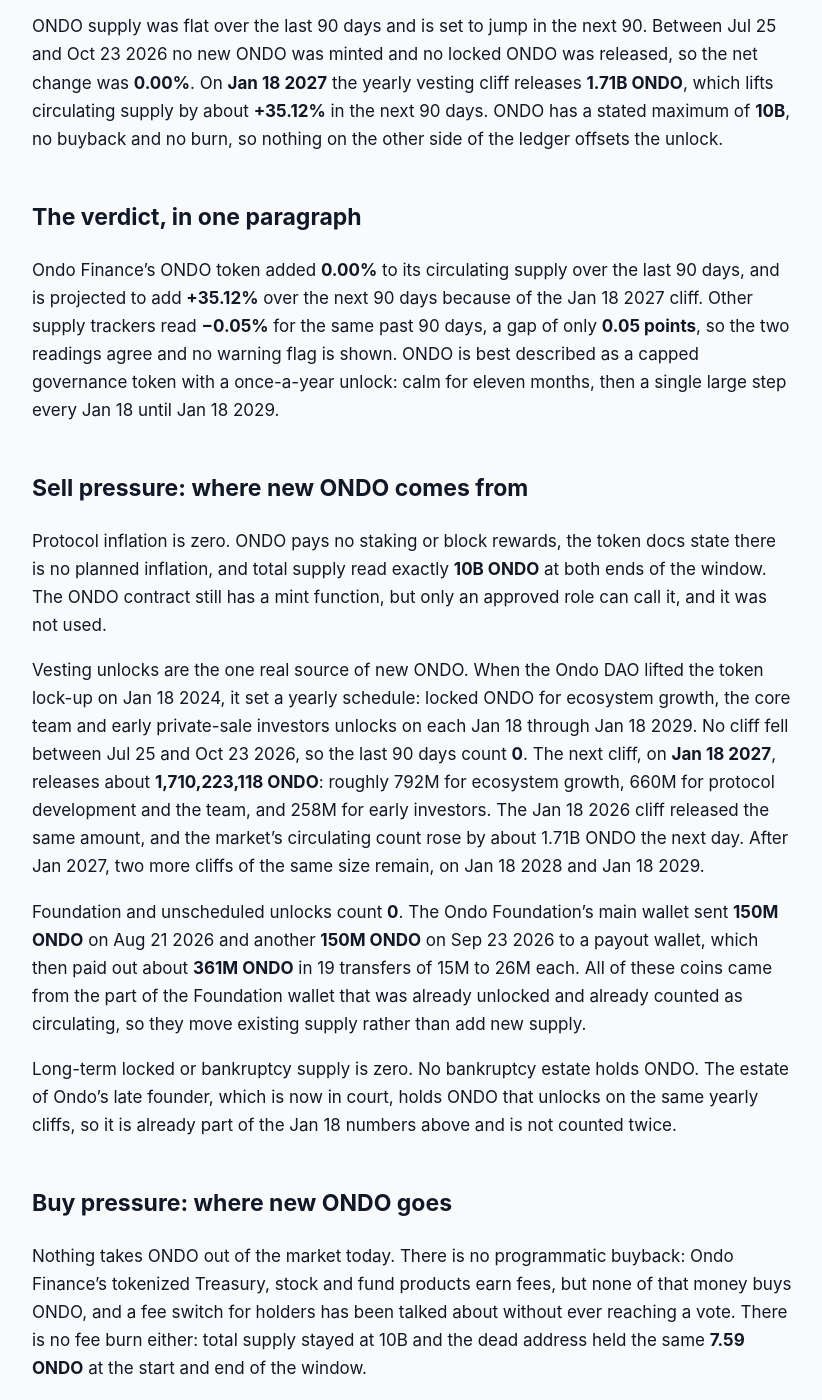
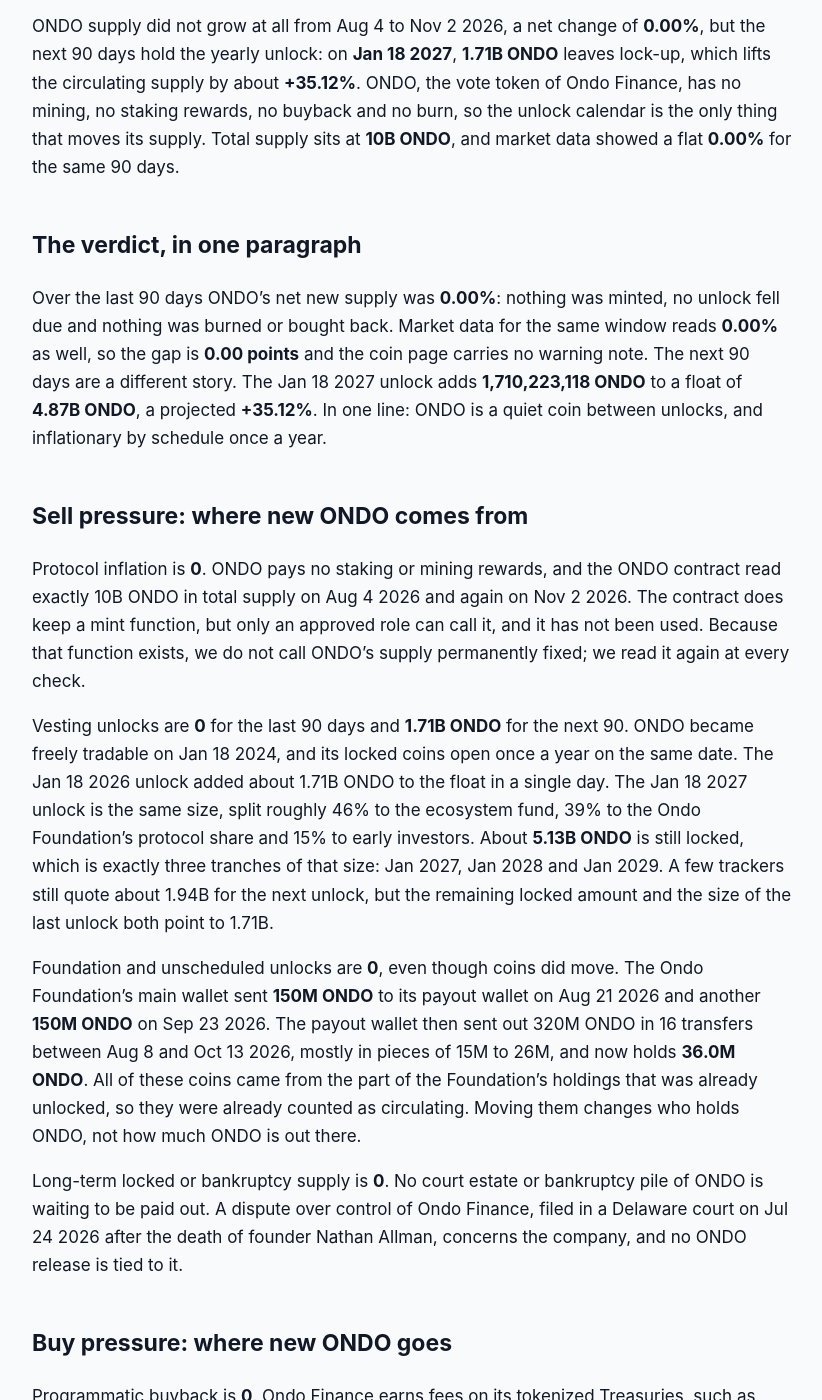
Before and after one commit to jeevansongmy-spec/mrnasdog-articles, a Jekyll site: the page built from crypto/ondo-pressure-framework.md, in a window 1280 px wide and 1400 px high, scrolled down 275 px. Shown: the whole window, without its empty margins (228-1050 px from the left). Built offline with Jekyll 4.4.1, drawn with Linux system fonts in a browser that asks for light colours; some of the changed text lies outside the part shown.

Commit message:
publish: crypto/ondo-pressure-framework

```diff
--- a/crypto/ondo-pressure-framework.md
+++ b/crypto/ondo-pressure-framework.md
@@ -1,6 +1,6 @@
 ---
-title:         "ONDO Inflation Analysis · October 2026 · Mixed last 90D · projected to grow"
-description:   "ONDO supply was flat for 90 days, but the Jan 18 2027 cliff releases 1.71B ONDO, about +35% in the next 90 days. No emissions, no buyback, no burn."
+title:         "ONDO Inflation Analysis · November 2026 · Mixed last 90D · projected to grow"
+description:   "ONDO supply was flat from Aug 4 to Nov 2 2026, then the Jan 18 2027 unlock frees 1.71B ONDO, about +35% in 90 days. No emissions, no buyback, no burn."
 canonical_url: "https://mrnasdog.com/research/ondo/inflation"
 tags:          ["crypto", "ondo", "rwa", "tokenunlocks"]
 published:     true
@@ -10,58 +10,60 @@ published:     true
 <!-- main-page -->
 This is the long supply read. For the signal, the price drivers and the questions people ask about Ondo Finance, see [mrnasdog.com/research/ondo](https://mrnasdog.com/research/ondo).
 
-# ONDO Inflation Analysis · October 2026 · Mixed last 90D · projected to grow
+# ONDO Inflation Analysis · November 2026 · Mixed last 90D · projected to grow
 
-ONDO supply was flat over the last 90 days and is set to jump in the next 90. Between Jul 25 and Oct 23 2026 no new ONDO was minted and no locked ONDO was released, so the net change was **0.00%**. On **Jan 18 2027** the yearly vesting cliff releases **1.71B ONDO**, which lifts circulating supply by about **+35.12%** in the next 90 days. ONDO has a stated maximum of **10B**, no buyback and no burn, so nothing on the other side of the ledger offsets the unlock.
+ONDO supply did not grow at all from Aug 4 to Nov 2 2026, a net change of **0.00%**, but the next 90 days hold the yearly unlock: on **Jan 18 2027**, **1.71B ONDO** leaves lock-up, which lifts the circulating supply by about **+35.12%**. ONDO, the vote token of Ondo Finance, has no mining, no staking rewards, no buyback and no burn, so the unlock calendar is the only thing that moves its supply. Total supply sits at **10B ONDO**, and market data showed a flat **0.00%** for the same 90 days.
 
 ## The verdict, in one paragraph
 
-Ondo Finance's ONDO token added **0.00%** to its circulating supply over the last 90 days, and is projected to add **+35.12%** over the next 90 days because of the Jan 18 2027 cliff. Other supply trackers read **−0.05%** for the same past 90 days, a gap of only **0.05 points**, so the two readings agree and no warning flag is shown. ONDO is best described as a capped governance token with a once-a-year unlock: calm for eleven months, then a single large step every Jan 18 until Jan 18 2029.
+Over the last 90 days ONDO's net new supply was **0.00%**: nothing was minted, no unlock fell due and nothing was burned or bought back. Market data for the same window reads **0.00%** as well, so the gap is **0.00 points** and the coin page carries no warning note. The next 90 days are a different story. The Jan 18 2027 unlock adds **1,710,223,118 ONDO** to a float of **4.87B ONDO**, a projected **+35.12%**. In one line: ONDO is a quiet coin between unlocks, and inflationary by schedule once a year.
 
 ## Sell pressure: where new ONDO comes from
 
-Protocol inflation is zero. ONDO pays no staking or block rewards, the token docs state there is no planned inflation, and total supply read exactly **10B ONDO** at both ends of the window. The ONDO contract still has a mint function, but only an approved role can call it, and it was not used.
+Protocol inflation is **0**. ONDO pays no staking or mining rewards, and the ONDO contract read exactly 10B ONDO in total supply on Aug 4 2026 and again on Nov 2 2026. The contract does keep a mint function, but only an approved role can call it, and it has not been used. Because that function exists, we do not call ONDO's supply permanently fixed; we read it again at every check.
 
-Vesting unlocks are the one real source of new ONDO. When the Ondo DAO lifted the token lock-up on Jan 18 2024, it set a yearly schedule: locked ONDO for ecosystem growth, the core team and early private-sale investors unlocks on each Jan 18 through Jan 18 2029. No cliff fell between Jul 25 and Oct 23 2026, so the last 90 days count **0**. The next cliff, on **Jan 18 2027**, releases about **1,710,223,118 ONDO**: roughly 792M for ecosystem growth, 660M for protocol development and the team, and 258M for early investors. The Jan 18 2026 cliff released the same amount, and the market's circulating count rose by about 1.71B ONDO the next day. After Jan 2027, two more cliffs of the same size remain, on Jan 18 2028 and Jan 18 2029.
+Vesting unlocks are **0** for the last 90 days and **1.71B ONDO** for the next 90. ONDO became freely tradable on Jan 18 2024, and its locked coins open once a year on the same date. The Jan 18 2026 unlock added about 1.71B ONDO to the float in a single day. The Jan 18 2027 unlock is the same size, split roughly 46% to the ecosystem fund, 39% to the Ondo Foundation's protocol share and 15% to early investors. About **5.13B ONDO** is still locked, which is exactly three tranches of that size: Jan 2027, Jan 2028 and Jan 2029. A few trackers still quote about 1.94B for the next unlock, but the remaining locked amount and the size of the last unlock both point to 1.71B.
 
-Foundation and unscheduled unlocks count **0**. The Ondo Foundation's main wallet sent **150M ONDO** on Aug 21 2026 and another **150M ONDO** on Sep 23 2026 to a payout wallet, which then paid out about **361M ONDO** in 19 transfers of 15M to 26M each. All of these coins came from the part of the Foundation wallet that was already unlocked and already counted as circulating, so they move existing supply rather than add new supply.
+Foundation and unscheduled unlocks are **0**, even though coins did move. The Ondo Foundation's main wallet sent **150M ONDO** to its payout wallet on Aug 21 2026 and another **150M ONDO** on Sep 23 2026. The payout wallet then sent out 320M ONDO in 16 transfers between Aug 8 and Oct 13 2026, mostly in pieces of 15M to 26M, and now holds **36.0M ONDO**. All of these coins came from the part of the Foundation's holdings that was already unlocked, so they were already counted as circulating. Moving them changes who holds ONDO, not how much ONDO is out there.
 
-Long-term locked or bankruptcy supply is zero. No bankruptcy estate holds ONDO. The estate of Ondo's late founder, which is now in court, holds ONDO that unlocks on the same yearly cliffs, so it is already part of the Jan 18 numbers above and is not counted twice.
+Long-term locked or bankruptcy supply is **0**. No court estate or bankruptcy pile of ONDO is waiting to be paid out. A dispute over control of Ondo Finance, filed in a Delaware court on Jul 24 2026 after the death of founder Nathan Allman, concerns the company, and no ONDO release is tied to it.
 
 ## Buy pressure: where new ONDO goes
 
-Nothing takes ONDO out of the market today. There is no programmatic buyback: Ondo Finance's tokenized Treasury, stock and fund products earn fees, but none of that money buys ONDO, and a fee switch for holders has been talked about without ever reaching a vote. There is no fee burn either: total supply stayed at 10B and the dead address held the same **7.59 ONDO** at the start and end of the window.
+Programmatic buyback is **0**. Ondo Finance earns fees on its tokenized Treasuries, such as USDY, and on its tokenized stocks, but those fees stay with the company. Talk of a "fee switch" that would send some of that money to ONDO holders has gone around for months, yet no proposal has been put to an Ondo DAO vote.
 
-The Ondo Foundation did not buy ONDO back in these 90 days; it only paid coins out. There is no ONDO staking programme and no new long-term lock, and the Ondo DAO's on-chain votes have been paused since January 2024, so no new lock could be approved soon. All four buy rows read **0** for the last 90 days and the next 90 days.
+Protocol fee burn is **0**. ONDO has no burn. Total supply stayed at 10B ONDO across the window, and the dead address held the same **7.59 ONDO** on Aug 4 and Nov 2 2026.
+
+Foundation buy is **0**. The Ondo Foundation pays ONDO out to fund growth and has not bought any back. New long-term lock is also **0**: ONDO has no staking, and voting in the Ondo DAO does not lock coins away. With all four buy rows at zero, nothing offsets the Jan 18 2027 unlock.
 
 ## Foundation and overhang
 
-The Ondo Foundation's main multisig wallet holds about **5.18B ONDO**. The Foundation itself says **4.42B** of that is still locked; the other roughly **757M** is unlocked and already counted as circulating. That unlocked share is what funds the regular payouts: about 150M ONDO every month or two in 2026. The payout wallet still holds about **36M ONDO**.
+The largest ONDO holder is the Ondo Foundation's main wallet, with **5.18B ONDO** on Nov 2 2026. The Foundation says **4.42B ONDO** of it is still locked, which leaves about **757M ONDO** free inside that wallet. The locked part opens on the Jan 18 dates; the free part has been paid out in steps of 150M, on May 11, Jun 22, Aug 21 and Sep 23 2026, with no step yet in October. The Foundation's payout wallet holds a further **36.0M ONDO** and pays out every week or two.
 
-In total, about **5.13B ONDO** is still locked across the whole supply. The Foundation holds 4.42B of it, and about **708M** more sits outside the Foundation, held for early investors and team members. We read the Foundation wallet and the payout wallet at every rebuild. If either wallet's locked balance falls between our checks, or if the circulating count moves before a cliff date, the outflow will enter the Foundation row of the ledger at the next refresh.
+About **708M ONDO** of the locked amount sits outside the Foundation, with early investors and team members, and it opens on the same yearly dates. We read both Foundation wallets on-chain at every check. If either balance falls between checks and the coins reach the market ahead of an unlock date, that outflow enters the Foundation row of the ledger at the next check.
 
 ## How ONDO compares to other real-world-asset and governance tokens
 
-ONDO belongs to the group of capped governance tokens whose supply grows only through vesting, not through emissions. Proof-of-stake Layer 1 coins such as Ethereum or Solana print new coins every day to pay validators, so their supply grows smoothly all year. ONDO prints nothing. Its supply stays still for most of the year and then rises in one step every Jan 18, which makes the timing of its sell pressure very easy to see in advance.
+ONDO belongs to the group of governance tokens whose supply moves only on an unlock calendar. Most tokens in that group unlock monthly, so the new supply arrives in small, steady slices. ONDO does the opposite: it saves a whole year of unlocks for one day. That makes ONDO look very calm for eleven months and very heavy in the 90 days around Jan 18. Compared with a monthly-unlock token of the same size, the yearly total is similar, but the market has to absorb it at once.
 
-Against other governance tokens that share fees, ONDO sits at the weaker end. Some DeFi tokens use protocol revenue to buy back or burn coins, which offsets part of their unlocks. Ondo Finance's products have grown fast, with about $4B in assets across its funds and tokenized stocks, but none of that revenue flows to ONDO today. Until a fee switch is approved, the only force on ONDO's supply is the unlock calendar.
+On the buy side, ONDO differs from the DeFi tokens that turn fees into buybacks. Sky (formerly Maker) and Hyperliquid use protocol income to buy their own tokens on the market, which takes supply off the market every day. Ondo Finance has a large and growing business in tokenized Treasuries and stocks, but none of that income reaches the ONDO token today. Until a fee switch is voted in, ONDO's only link to Ondo's business is the governance vote.
 
-Compared with tokens that unlock monthly, such as many newer Layer 1 and DeFi tokens, ONDO's yearly cliff is larger but rarer. A monthly unlock spreads the same coins over twelve small steps; ONDO releases about a third of its current float in a single day. That concentrates the risk on one date rather than spreading it.
+Against layer-1 chains such as Ethereum, ONDO has no ongoing issuance at all, so it never prints coins to pay validators. The trade-off is that its new supply is lumpy and scheduled years ahead, and with three equal unlocks left, about **51%** of all ONDO is still to come.
 
 ## What to watch in the next 90 days
 
-**Jan 18 2027**: the yearly cliff releases about 1.71B ONDO to ecosystem growth, the team and early investors. This is the single event that drives the +35.12% forecast.
+**Jan 18 2027**: the yearly unlock of 1,710,223,118 ONDO, the one event that moves the 90-day count, and the size of any move by the Foundation, investor and ecosystem wallets that receive it.
 
-The Foundation wallet's locked balance: it should stay at about 4.42B ONDO until the cliff. Any move below that before Jan 18 2027 would be an early release and would be added to the ledger.
+**Foundation payouts**: the main wallet released 150M ONDO roughly every one to two months in 2026; a fresh step before year end would show how fast its free 757M is being used.
 
-A fee switch or buyback vote: Ondo DAO votes have been paused since January 2024. If a vote reopens and routes product fees to buying ONDO, it would add the first buy-side pressure this token has had.
+**Ondo DAO**: any on-chain proposal for a fee switch or buyback would be the first new buy-side mechanism for ONDO since the token launched.
 
-The founder's estate: court cases over control of Ondo Finance and the late founder's holdings are still open. A ruling that moves those ONDO coins would not change total supply, but it could change who holds them.
+**Delaware court case**: a ruling in the dispute over control of Ondo Finance could change who runs the company and the Foundation's plans, though no ONDO release is tied to it today.
 
 ## Summary
 
-ONDO, the governance token of Ondo Finance, had a flat supply over the last 90 days (**0.00%**) and is projected to grow about **+35.12%** in the next 90 days when the yearly cliff releases **1.71B ONDO** on Jan 18 2027. ONDO has no emissions, no buyback and no burn, so unlocks are the whole story. The key risk is the one large step every Jan 18, with two more of the same size left in 2028 and 2029. The schedule tops out at **10B ONDO**; going past that would need the restricted mint function to be used, which has not happened.
+ONDO, the governance token of Ondo Finance, added no new supply from Aug 4 to Nov 2 2026, a net change of **0.00%**, in line with market data. The ONDO supply only grows through one yearly unlock, and the Jan 18 2027 unlock of **1.71B ONDO** lifts the circulating supply by about **+35.12%** in the next 90 days. Nothing on the buy side offsets it: ONDO has no buyback, no burn and no staking, and Ondo Finance's fees do not reach the token. Total supply stands at 10B ONDO, and the key risk is the calendar: two more unlocks of the same size are due in Jan 2028 and Jan 2029.
 
 ---
 
-*MrNasDog Pressure Framework analysis of ONDO, Metric 1 — Inflation. Data + explanation only. Not financial advice. Checked Oct 23 2026.*
+*MrNasDog Pressure Framework analysis of ONDO, Metric 1 — Inflation. Data + explanation only. Not financial advice. Checked Nov 2 2026.*
```
